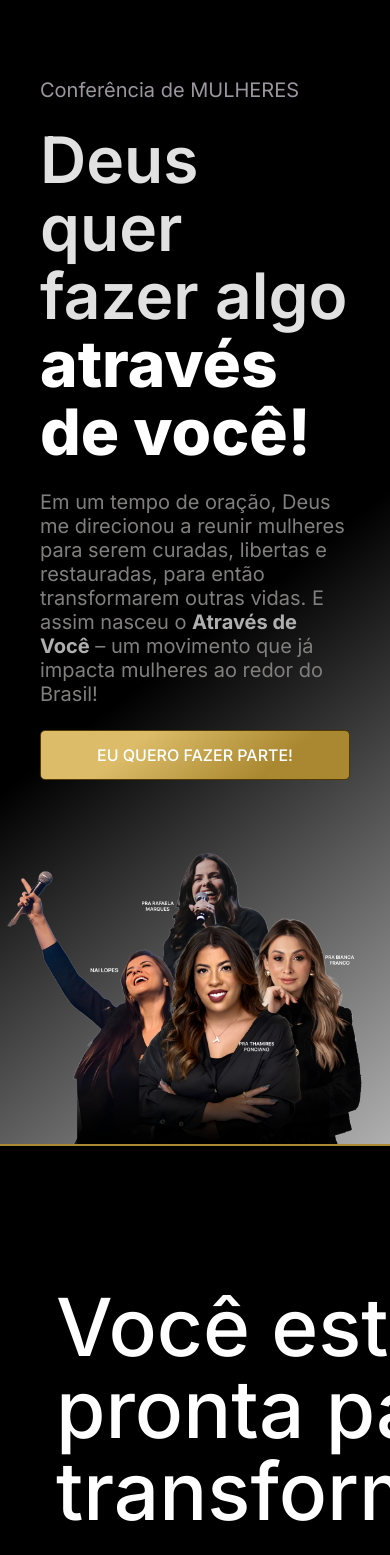
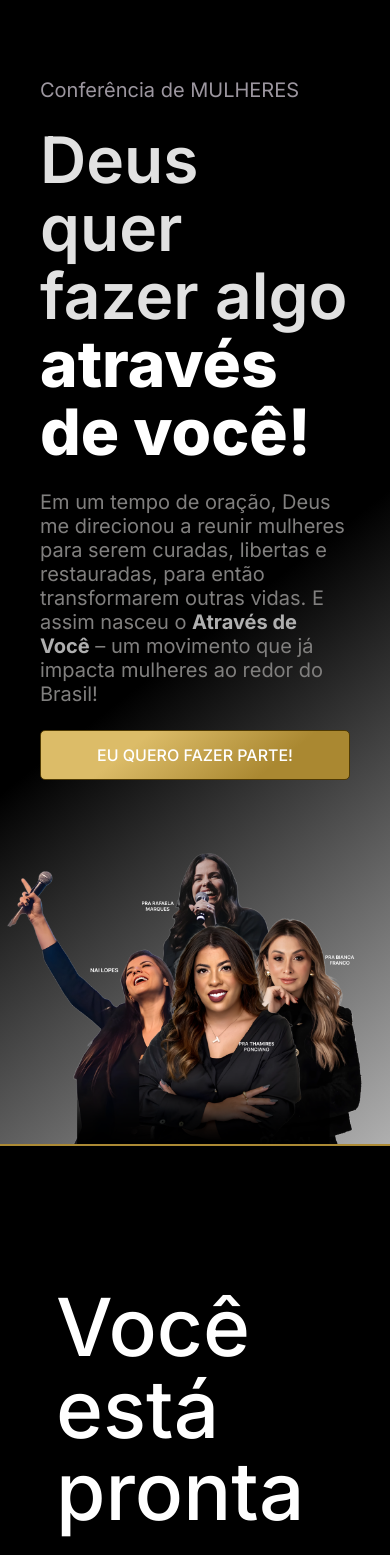
Before and after one commit to alexsantosdev/atravesdevoce, a Next.js app: page / in a window 390 px wide. Shown: the top 1555 px of the page. Built offline with nearby package versions, Linux system fonts and the light colour scheme; no server answers.

Commit message:
Update Home.module.scss

```diff
--- a/src/styles/Home.module.scss
+++ b/src/styles/Home.module.scss
@@ -891,6 +891,11 @@
         align-items: center;
         justify-content: center;
     }
+
+    h2 {
+        width: 100%;
+        max-width: 100%;
+    }
 }
 
 @media screen and (max-width: 767px) {
@@ -1179,4 +1184,9 @@
         align-items: center;
         justify-content: center;
     }
+
+    h2 {
+        width: 100%;
+        max-width: 100%;
+    }
 }
```
